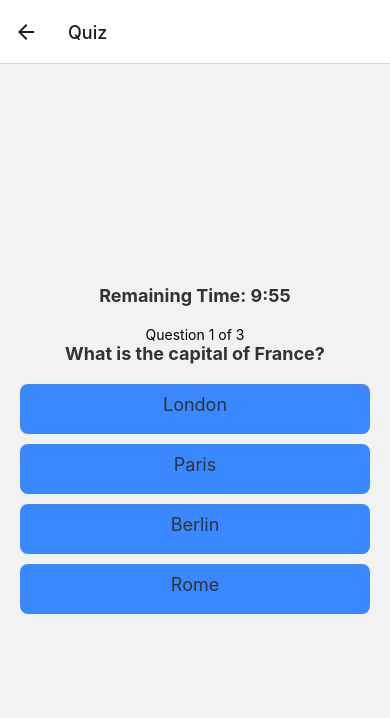
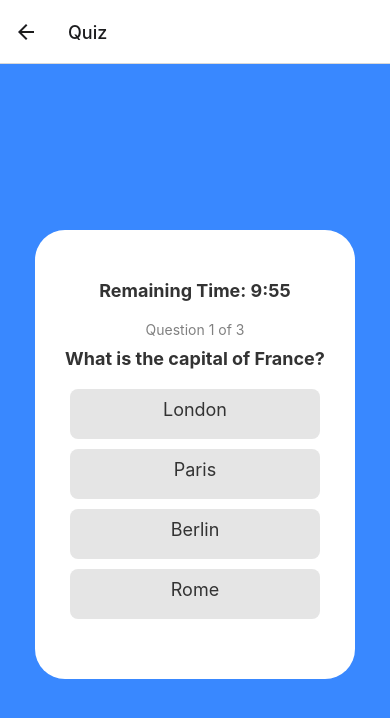
Before and after one commit to nz-m/WordSage, a React Native app in the folder frontend/: screen /Quiz in a window 390 px wide. Shown: the top 718 px of the page. Built offline with nearby package versions, Linux system fonts and the light colour scheme.

Commit message:
Quiz questions, options & buttons design updated

```diff
--- a/frontend/src/components/Question.jsx
+++ b/frontend/src/components/Question.jsx
@@ -12,7 +12,7 @@ const Question = ({ question, selectedAnswer, setSelectedAnswer }) => {
           style={[
             styles.optionButton,
             selectedAnswer === option.id
-              ? { backgroundColor: colors.accentColor }
+              ? { backgroundColor: "#fca311" }
               : {},
           ]}
           onPress={() => setSelectedAnswer(option.id)}
@@ -32,9 +32,9 @@ const styles = StyleSheet.create({
     marginBottom: 20,
   },
   optionButton: {
-    width: "100%",
+    width: 250,
     height: 50,
-    backgroundColor: colors.primary,
+    backgroundColor: "#E5E5E5",
     justifyContent: "center",
     alignItems: "center",
     borderRadius: 8,
--- a/frontend/src/screens/QuizScreen.jsx
+++ b/frontend/src/screens/QuizScreen.jsx
@@ -92,6 +92,7 @@ const QuizScreen = ({ navigation }) => {
 
   return (
     <View style={styles.container}>
+      <View style={styles.container2}>
         {!isQuizCompleted ? (
           <>
             <Text style={styles.timer}>
@@ -99,7 +100,7 @@ const QuizScreen = ({ navigation }) => {
               {remainingTime % 60}
             </Text>
 
-          <Text style={styles.subtitle}>
+            <Text style={styles.questionNumber}>
               Question {currentQuestion + 1} of {questions.length}
             </Text>
 
@@ -124,11 +125,15 @@ const QuizScreen = ({ navigation }) => {
           <>
             <FinishMessage />
 
-          <TouchableOpacity style={styles.finishButton} onPress={handleResult}>
+            <TouchableOpacity
+              style={styles.finishButton}
+              onPress={handleResult}
+            >
               <Text style={styles.finishButtonText}>Go to result</Text>
             </TouchableOpacity>
           </>
         )}
+      </View>
     </View>
   );
 };
@@ -139,7 +144,16 @@ const styles = StyleSheet.create({
     justifyContent: "center",
     alignItems: "center",
     paddingHorizontal: 20,
-    backgroundColor: colors.primaryBackground,
+    backgroundColor: "#3988FF",
+  },
+  container2: {
+    //flex: 2,
+    justifyContent: "center",
+    alignItems: "center",
+    paddingHorizontal: 30,
+    paddingVertical: 50,
+    backgroundColor: "white",
+    borderRadius: 30,
   },
   timer: {
     fontSize: 18,
@@ -147,11 +161,15 @@ const styles = StyleSheet.create({
     color: colors.primaryText,
     marginBottom: 20,
   },
+  questionNumber: {
+    color: "gray",
+    marginBottom: 10,
+  },
 
   nextButton: {
-    width: "50%",
+    width: 150,
     height: 50,
-    backgroundColor: colors.accentColor,
+    backgroundColor: "#3988FF",
     justifyContent: "center",
     alignItems: "center",
     borderRadius: 8,
@@ -163,9 +181,9 @@ const styles = StyleSheet.create({
     fontWeight: "bold",
   },
   finishButton: {
-    width: "50%",
+    width: 150,
     height: 50,
-    backgroundColor: colors.accentColor,
+    backgroundColor: "#3988FF",
     justifyContent: "center",
     alignItems: "center",
 
--- a/frontend/src/screens/SkillTestMessage.jsx
+++ b/frontend/src/screens/SkillTestMessage.jsx
@@ -60,7 +60,7 @@ const styles = StyleSheet.create({
   startButton: {
     width: 200,
     height: 50,
-    backgroundColor: colors.accentColor,
+    backgroundColor: "#3988FF",
     justifyContent: "center",
     alignItems: "center",
     borderRadius: 8,
--- a/frontend/src/screens/TestResult.jsx
+++ b/frontend/src/screens/TestResult.jsx
@@ -64,7 +64,7 @@ const styles = StyleSheet.create({
   finishButton: {
     width: 200,
     height: 50,
-    backgroundColor: colors.accentColor,
+    backgroundColor: "#3988FF",
     justifyContent: "center",
     alignItems: "center",
     borderRadius: 8,
```
Lines whose indentation alone changed are shown as unchanged.
